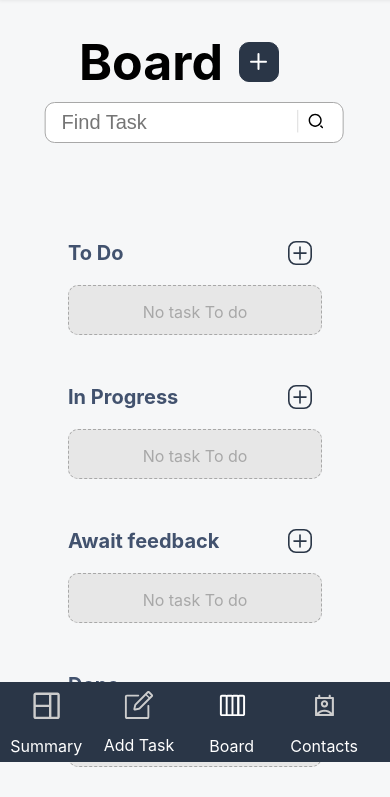
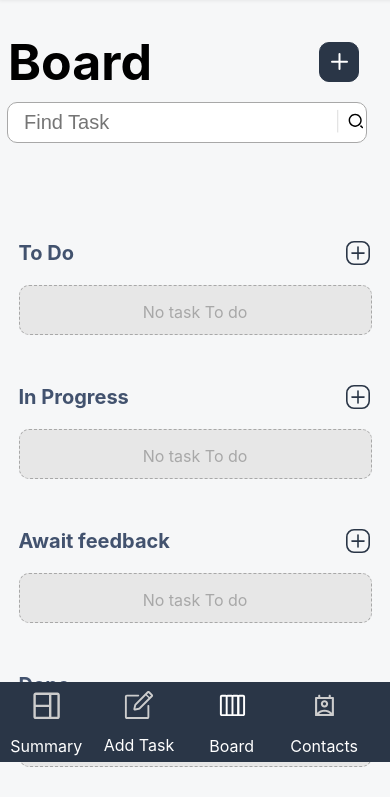
Before and after one commit to mussa-e/Join-sonne-o, a plain HTML site: page board/board.html in a window 390 px wide. Shown: the part 82-879 px from the top of the page. Drawn offline with Linux system fonts and the light colour scheme; no server answers.

Commit message:
board responsiv

```diff
--- a/board/board-responsiv.css
+++ b/board/board-responsiv.css
@@ -119,10 +119,16 @@
     }
 
 
+/* ///////////////////////////////////////// */
 
-
+    .placeholder{
+        width: 90vw;
+    }
     .schedule-wrapper{
         margin-left: 0;
+    }
+    .schedule-header{
+        width: 90vw;
     }
     .board-header{
         margin-left: 8px;
@@ -130,16 +136,22 @@
         padding-right: 40px;
         top: 30px;
         position: unset;
-        justify-content: center;
+        justify-content: space-between;
+        width: 90vw;
     }
     .board-header-right input {
+        /* position: absolute;
+        top: 60px;
+        transform: translateX(-90%);
+        width: 90vw; */
         position: absolute;
         top: 60px;
-        transform: translateX(-65%);
+        left: -80vw;
+        right: -2vw;
     }
 
     .search-glas{
-        right: -50px;
+        right: -10px;
         transform: translateY(135%);
     }
     .board-header-right button{
```
